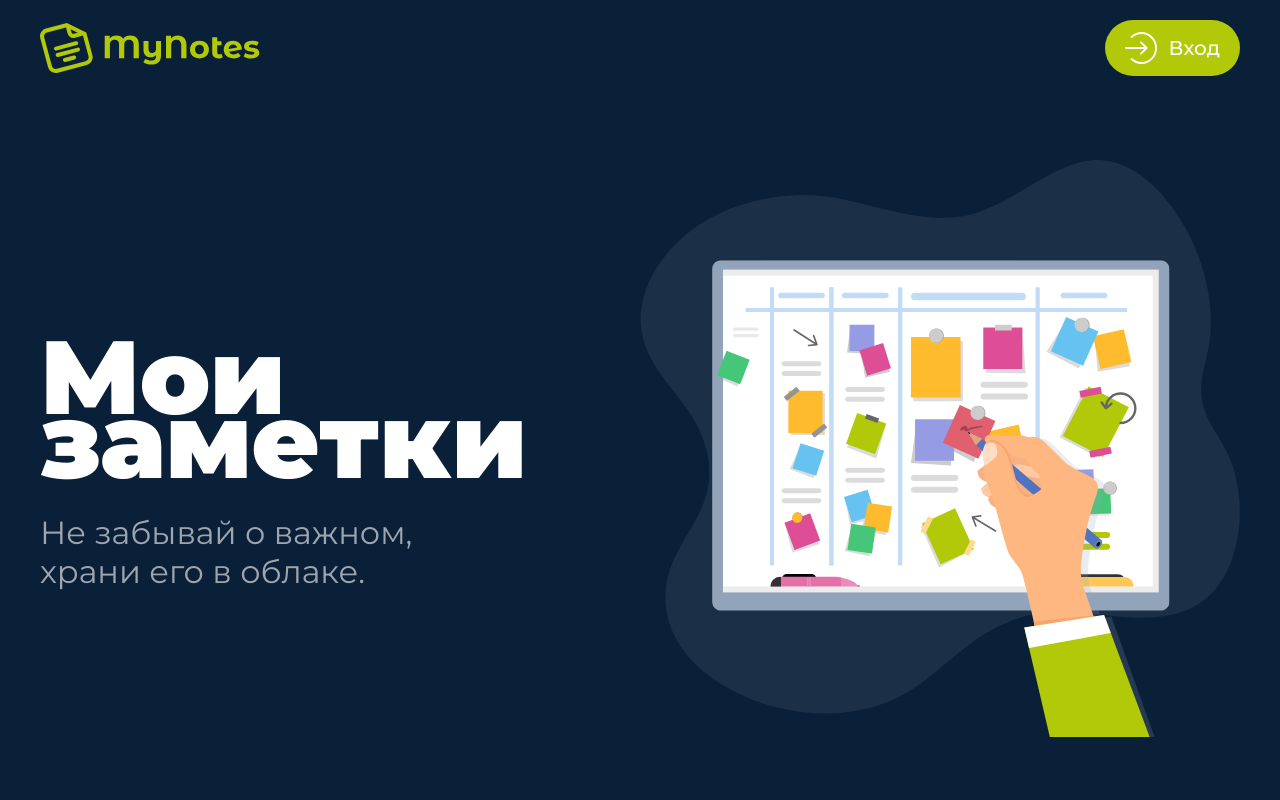
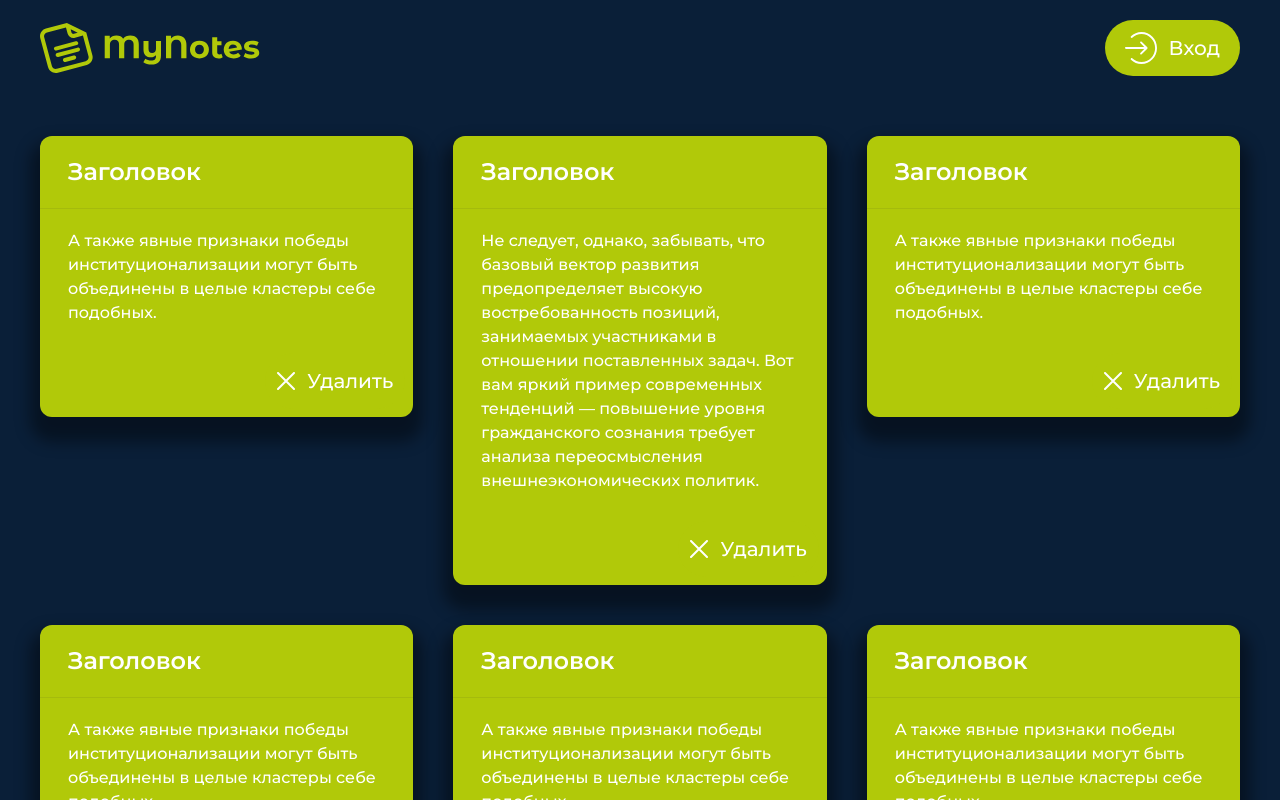
Before and after one commit to vytalymedvedev/my-notes, a Vue app: page / in a window 1280 px wide. Shown: the top 800 px of the page. Built offline with nearby package versions, Linux system fonts and the light colour scheme.

Commit message:
Add note draft

```diff
--- a/src/App.vue
+++ b/src/App.vue
@@ -1,18 +1,21 @@
 <template>
   <div id="app">
     <HeaderCommon />
-    <WelcomePage />
+    <WelcomePage v-if="false"/>
+    <NotePage />
   </div>
 </template>
 
 <script>
-import WelcomePage from './components/WelcomePage.vue'
+import WelcomePage from './components/WelcomePage.vue';
+import NotePage from './components/NotePage.vue';
 import HeaderCommon from './components/HeaderCommon.vue';
 
 export default {
   name: 'App',
   components: {
     WelcomePage,
+    NotePage,
     HeaderCommon
   }
 }
@@ -26,7 +29,6 @@ export default {
   display: flex;
   flex-flow: column;
   height: 100vh;
-  background-color: var(--dark);
   padding: 0 20px;
   color: white;
   -webkit-font-smoothing: antialiased;
--- a/src/assets/styles/components.css
+++ b/src/assets/styles/components.css
@@ -1,7 +1,24 @@
+.text-small, .text-normal {
+  font-family: 'Montserrat', sans-serif;
+}
+
 .text-small {
   color: var(--gray);
-  font-family: 'Montserrat', sans-serif;
   font-weight: 400;
   font-size: 18px;
   line-height: 28px;
 }
+
+.text-normal {
+  color: var(--white);
+  font-weight: 500;
+  font-size: 16px;
+  line-height: 24px;
+}
+
+@media screen and (min-width: 768px) {
+	.welcomePage--board {
+		font-size: 20px;
+    line-height: 32px;
+	}
+}
--- a/src/assets/styles/main.css
+++ b/src/assets/styles/main.css
@@ -1,5 +1,9 @@
 * {
   box-sizing: border-box;
+}
+
+body {
+  background-color: var(--dark);
 }
 
 h1, h2, h3, h4 {
@@ -28,3 +32,17 @@ h2 {
     margin-bottom: 40px;
 	}
 }
+
+h4 {
+  font-weight: 600;
+  font-size: 20px;
+  line-height: 26px;
+  margin: 0;
+}
+
+@media screen and (min-width: 768px) {
+	h4 {
+    font-size: 24px;
+    line-height: 32px;
+	}
+}
--- /dev/null
+++ b/src/components/NotePage.vue
@@ -0,0 +1,94 @@
+<template>
+  <main class="notePage">
+    <NotePrimary
+      v-for="(note, index) of notes"
+      :noteData="note"
+      :key="index"
+    />
+  </main>
+</template>
+
+<script>
+import NotePrimary from './NotePrimary.vue';
+
+export default {
+  name: 'NotePage',
+  components: {
+    NotePrimary,
+  },
+  data() {
+    return {
+      notes: [
+        {
+          title: 'Заголовок',
+          content: 'А также явные признаки победы институционализации могут быть объединены в целые кластеры себе подобных.',
+        },
+        {
+          title: 'Заголовок',
+          content: 'Не следует, однако, забывать, что базовый вектор развития предопределяет высокую востребованность позиций, занимаемых участниками в отношении поставленных задач. Вот вам яркий пример современных тенденций — повышение уровня гражданского сознания требует анализа переосмысления внешнеэкономических политик.',
+        },
+        {
+          title: 'Заголовок',
+          content: 'А также явные признаки победы институционализации могут быть объединены в целые кластеры себе подобных.',
+        },
+        {
+          title: 'Заголовок',
+          content: 'А также явные признаки победы институционализации могут быть объединены в целые кластеры себе подобных.',
+        },
+        {
+          title: 'Заголовок',
+          content: 'А также явные признаки победы институционализации могут быть объединены в целые кластеры себе подобных.',
+        },
+        {
+          title: 'Заголовок',
+          content: 'А также явные признаки победы институционализации могут быть объединены в целые кластеры себе подобных.',
+        },
+        {
+          title: 'Заголовок',
+          content: 'Не следует, однако, забывать, что базовый вектор развития предопределяет высокую востребованность позиций, занимаемых участниками в отношении поставленных задач. Вот вам яркий пример современных тенденций — повышение уровня гражданского сознания требует анализа переосмысления внешнеэкономических политик.',
+        },
+        {
+          title: 'Заголовок',
+          content: 'А также явные признаки победы институционализации могут быть объединены в целые кластеры себе подобных.',
+        },
+        {
+          title: 'Заголовок',
+          content: 'А также явные признаки победы институционализации могут быть объединены в целые кластеры себе подобных.',
+        },
+        {
+          title: 'Заголовок',
+          content: 'Не следует, однако, забывать, что базовый вектор развития предопределяет высокую востребованность позиций, занимаемых участниками в отношении поставленных задач. Вот вам яркий пример современных тенденций — повышение уровня гражданского сознания требует анализа переосмысления внешнеэкономических политик.',
+        },
+        {
+          title: 'Заголовок',
+          content: 'А также явные признаки победы институционализации могут быть объединены в целые кластеры себе подобных.',
+        },
+      ],
+    }
+  }
+}
+</script>
+
+<style scoped>
+.notePage {
+  height: 100vh;
+  display: grid;
+  grid-template-columns: 1fr;
+  gap: 20px;
+  padding-top: 20px;
+}
+
+@media screen and (min-width: 768px) {
+	.notePage {
+		padding-top: 40px;
+	}
+}
+
+@media screen and (min-width: 1100px) {
+	.notePage {
+		grid-template-columns: 1fr 1fr 1fr;
+    gap: 40px;
+    grid-auto-rows: min-content;
+	}
+}
+</style>
--- /dev/null
+++ b/src/components/NotePrimary.vue
@@ -0,0 +1,62 @@
+<template>
+  <div class="note">
+    <h4 class="note--header">{{ noteData?.title }}</h4>
+    <div class="note--line" />
+    <div class="text-normal note--body">{{ noteData?.content }}</div>
+    <div class="note--footer">
+      <button-primary @click="$emit('remove')" class="note--footer-button">
+        <template slot="icon">
+          <img src="/cross.svg" alt="remove icon" class="note--footer-image">
+        </template>
+        <template slot="text">
+          <span>Удалить</span>
+        </template>
+      </button-primary>
+    </div>
+  </div>
+</template>
+
+<script>
+import ButtonPrimary from './ButtonPrimary.vue';
+
+export default {
+  name: 'NotePrimary',
+  components: {
+    ButtonPrimary
+  },
+  props: {
+    noteData: Object
+  }
+}
+</script>
+
+<style scoped>
+@import '../assets/styles/components.css';
+
+.note {
+  display: flex;
+  flex-direction: column;
+  height: fit-content;
+  background-color: var(--green-light);
+  color: var(--white);
+  border-radius: 12px;
+  box-shadow: 0 15px 15px 10px rgba(0, 0, 0, 0.4);
+}
+
+.note--header, .note--body {
+  padding: 20px 28px;
+}
+
+.note--footer {
+  padding: 8px;
+}
+
+.note--line {
+  border-top: 1px solid var(--green);
+}
+
+.note--footer-button {
+  float: right;
+  padding: 12px;
+}
+</style>
```
